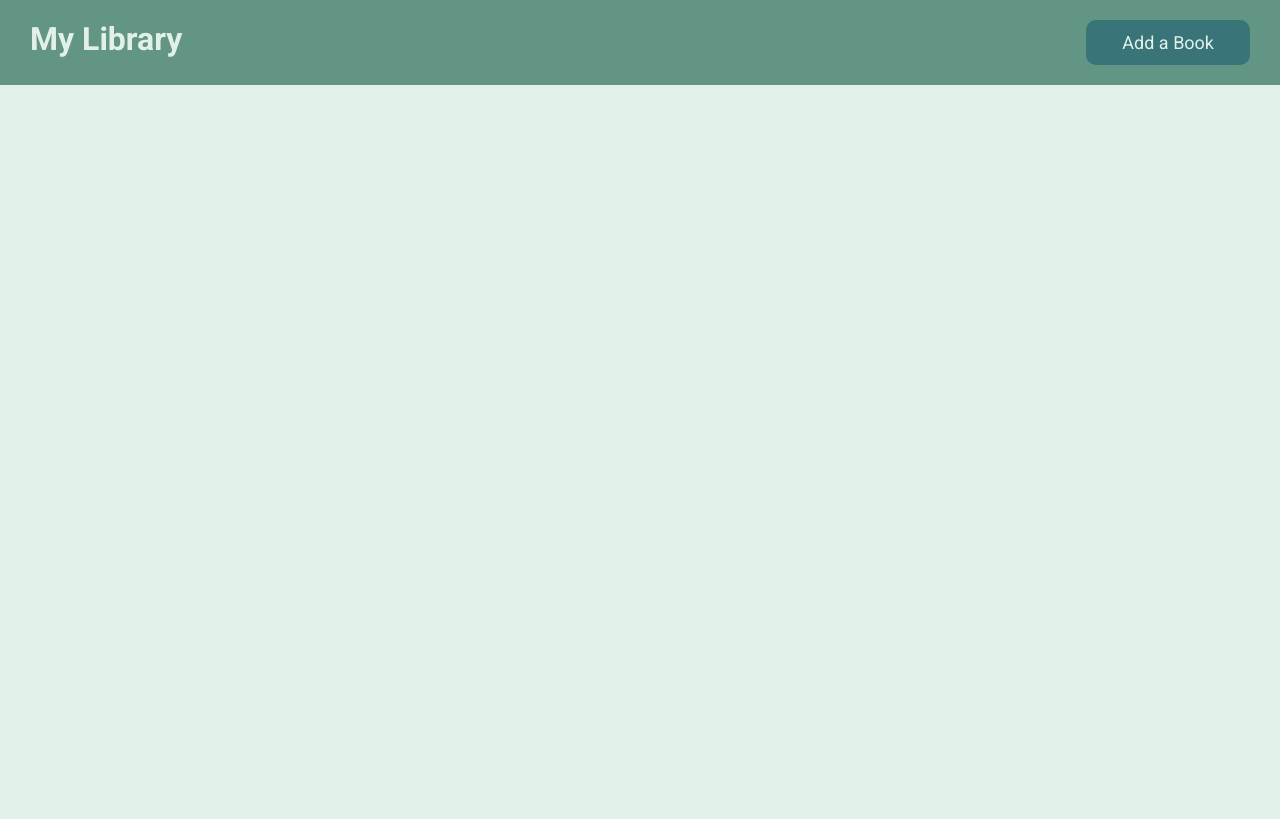
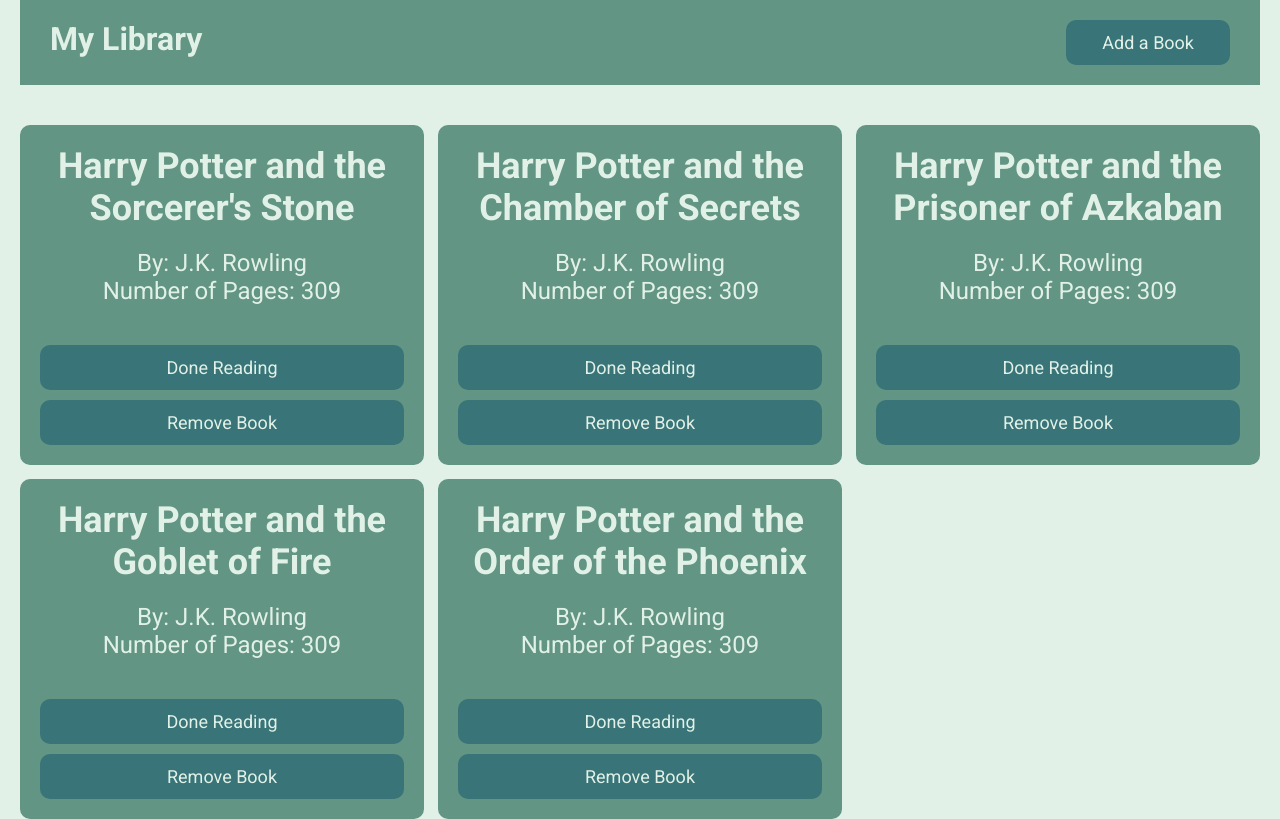
Before and after one commit to hectorlil48/Javascript-book-library, a plain HTML site: page index.html in a window 1280 px wide. Drawn offline with Linux system fonts and the light colour scheme.

Commit message:
Added a couple books. Added my container for the grid and added cards to get styles down.

```diff
--- a/index.html
+++ b/index.html
@@ -13,6 +13,53 @@
         Add a Book
       </button>
     </header>
+    <main id="book-list">
+      <div class="card">
+        <h2>Harry Potter and the Sorcerer's Stone</h2>
+        <p>By: J.K. Rowling</p>
+        <p>Number of Pages: 309</p>
+        <div class="card-buttons">
+          <button>Done Reading</button>
+          <button>Remove Book</button>
+        </div>
+      </div>
+      <div class="card">
+        <h2>Harry Potter and the Chamber of Secrets</h2>
+        <p>By: J.K. Rowling</p>
+        <p>Number of Pages: 309</p>
+        <div class="card-buttons">
+          <button>Done Reading</button>
+          <button>Remove Book</button>
+        </div>
+      </div>
+      <div class="card">
+        <h2>Harry Potter and the Prisoner of Azkaban</h2>
+        <p>By: J.K. Rowling</p>
+        <p>Number of Pages: 309</p>
+        <div class="card-buttons">
+          <button>Done Reading</button>
+          <button>Remove Book</button>
+        </div>
+      </div>
+      <div class="card">
+        <h2>Harry Potter and the Goblet of Fire</h2>
+        <p>By: J.K. Rowling</p>
+        <p>Number of Pages: 309</p>
+        <div class="card-buttons">
+          <button>Done Reading</button>
+          <button>Remove Book</button>
+        </div>
+      </div>
+      <div class="card">
+        <h2>Harry Potter and the Order of the Phoenix</h2>
+        <p>By: J.K. Rowling</p>
+        <p>Number of Pages: 309</p>
+        <div class="card-buttons">
+          <button>Done Reading</button>
+          <button>Remove Book</button>
+        </div>
+      </div>
+    </main>
     <script src="./script.js"></script>
   </body>
 </html>
--- a/script.js
+++ b/script.js
@@ -0,0 +1,24 @@
+function Book(title, author, pages, isRead) {
+  this.title = title;
+  this.author = author;
+  this.pages = pages;
+  this.isRead = isRead;
+}
+
+const myLibrary = [];
+
+const HarryPotterPartOne = new Book(
+  "Harry Potter and the Sorcerer's Stone",
+  "J.K. Rowling",
+  309,
+  true
+);
+
+const HarryPotterPartTwo = new Book(
+  "Harry Potter and the Chamber of Secrets",
+  "J.K. Rowling",
+  350,
+  true
+);
+
+const atomicHabbits = new Book("Atomic Habits", "James Clear", 320, false);
--- a/styles.css
+++ b/styles.css
@@ -28,10 +28,11 @@
   font-family: "Roboto", sans-serif;
   background-color: var(--bg-color);
   color: var(--bg-color);
+  padding: 0 20px;
 }
 
 header {
-  max-width: 1500px;
+  max-width: 2000px;
   background-color: var(--header-color);
   margin: 0 auto 40px;
   padding: 20px 30px;
@@ -39,14 +40,62 @@
   justify-content: space-between;
 }
 
-#addBookButton {
+button {
   padding: 12px 36px;
   border-radius: 10px;
-  font-size: 18px;
+  font-size: 1.125rem;
   background-color: var(--btn-bg-color);
 }
 
-#addBookButton:hover,
-#addBookButton:focus {
+button:hover,
+button:focus {
   background-color: var(--btn-hover-color);
 }
+
+#book-list {
+  max-width: 2000px;
+  margin: 0 auto;
+  display: grid;
+  grid-template-columns: repeat(4, 1fr);
+  gap: 14px;
+}
+
+.card-buttons {
+  display: flex;
+  flex-direction: column;
+  gap: 10px;
+  margin-top: 40px;
+}
+
+.card {
+  background-color: var(--header-color);
+  border-radius: 10px;
+  text-align: center;
+  padding: 20px;
+  font-size: 1.5rem;
+}
+
+h2 {
+  margin-bottom: 20px;
+}
+
+@media (max-width: 1600px) {
+  #book-list {
+    grid-template-columns: repeat(3, 1fr); /* 3 columns */
+  }
+}
+
+@media (max-width: 1200px) {
+  #book-list {
+    grid-template-columns: repeat(2, 1fr); /* 2 columns */
+  }
+}
+
+@media (max-width: 740px) {
+  header {
+    padding: 20px;
+  }
+  #book-list {
+    grid-template-columns: repeat(1, 1fr); /* 1 columns */
+  }
+}
```
